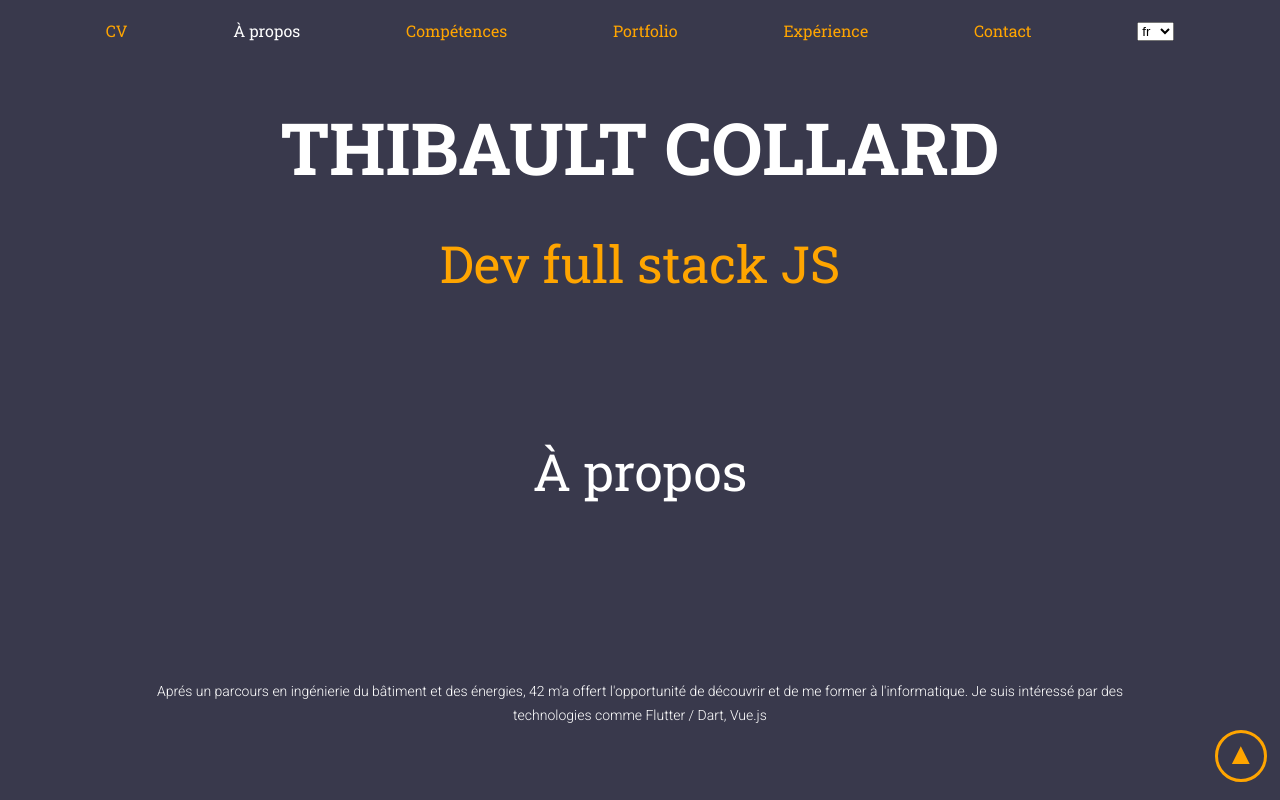
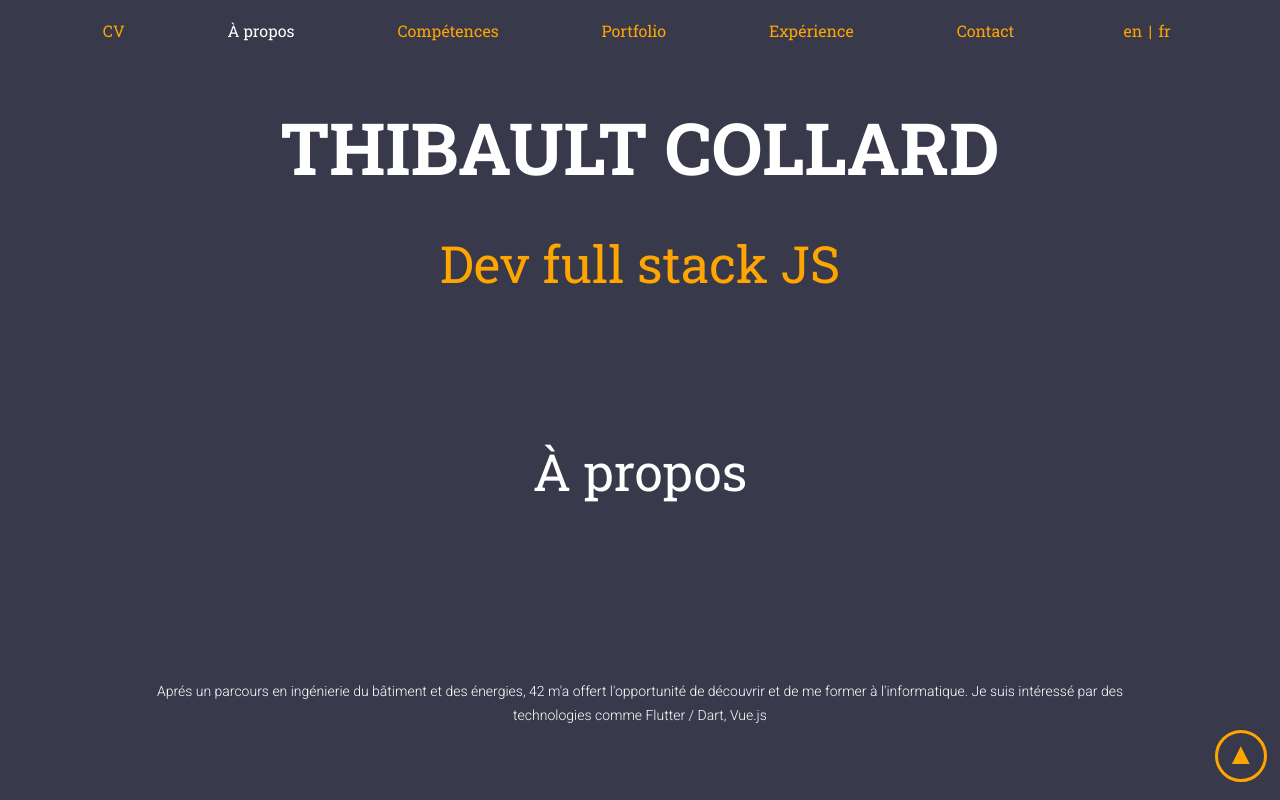
Before and after one commit to tcollard/website, a Vue app in the folder my-website/: page / in a window 1280 px wide. Shown: the top 800 px of the page. Built offline with nearby package versions, Linux system fonts and the light colour scheme.

Commit message:
feat: 🎸 (Language) Add design to choose language

```diff
--- a/my-website/src/components/Language.vue
+++ b/my-website/src/components/Language.vue
@@ -1,16 +1,40 @@
 <template>
-    <div class="locale-changer">
-        <select v-model="$i18n.locale">
-            <option v-for="(lang, i) in langs" :key="`Lang${i}`" :value="lang">{{ lang }}</option>
-        </select>
+    <div class="container">
+        <div @click="changeLang('en')">en</div>
+        <div>|</div>
+        <div @click="changeLang('fr')">fr</div>
     </div>
 </template>
 
 <script>
 export default {
     name: "LanguageSwitcher",
-    data() {
-        return { langs: ['fr', 'en'] }
+    methods: {
+        changeLang(lang) {
+            this.$root.$i18n.locale = lang;
+        }
     }
 }
 </script>
+
+<style scoped>
+
+    .container {
+        display: flex;
+        flex-direction: row;
+        justify-content: space-evenly;
+        color: orange;
+        cursor: pointer;
+    }
+    @media only screen and (min-width: 480px) {
+        .container {
+            width: 60px;
+        }
+    }
+
+    @media only screen and (max-width: 480px) {
+        .container {
+            width: 30%;
+        }
+    }
+</style>
--- a/my-website/src/components/NavBar.vue
+++ b/my-website/src/components/NavBar.vue
@@ -24,7 +24,7 @@
             <a class="menuTitle" href="#experience" id="experiencePhone">{{ $t('navBar.experience') }}</a>
             <a class="menuTitle" href="#contact" id="contactPhone">{{ $t('navBar.contact') }}</a>
             <a class="menuTitle" @click="downloadCV">CV</a>
-            <!-- <LanguageSwitcher></LanguageSwitcher> -->
+            <LanguageSwitcher></LanguageSwitcher>
         </div>
         <div v-if="this.downloading" class="download">
             <h1 class="question">{{ $t('download.question') }}</h1>
--- a/my-website/src/locales/fr.json
+++ b/my-website/src/locales/fr.json
@@ -19,19 +19,19 @@
         },
         "iota": {
             "date": "2018",
-            "company": "SideProject Iota Amsterdam",
+            "company": "IOTA Smart Grid",
             "job": "Dev",
             "content": "Réalisation d'un PoC sur une smart grid (JS/nodeJs) suite au Hackathon IOTA à 42. Utilisation du réseau IOTA pour effectuer des micro-transactions (données et monétaires) entre les différents acteurs (IoT). Présentation du PoC avec IOTA à Amsterdam lors de la Blockchain Expo Europe 2018"
         },
         "42": {
             "date": "2017",
             "company": "42",
-            "job": "Student",
+            "job": "Étudiant",
             "content": "Suivi du cursus de 42, formation en programmation. Plusieurs projets en C de type recoder ls / printf, recréer un interpreteur de commande. Et initiation au web PHP / HTML / CSS (2 semaines de formation)"
         },
         "whv": {
             "date": "2015 - 2016",
-            "company": "WHV",
+            "company": "Working Holiday Visa",
             "job": "Australia",
             "content": "Séjour linguistique en Australie : découverte du pays et expériences pro (restauration, manutention, ferme)"
         },
@@ -78,6 +78,6 @@
     },
     "utils": {
         "yes": "Oui",
-        "no": "non"
+        "no": "Non"
     }
 }
```
